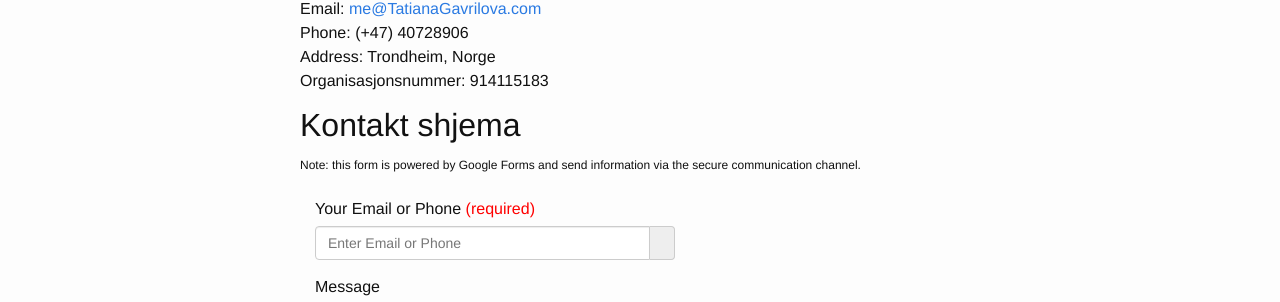
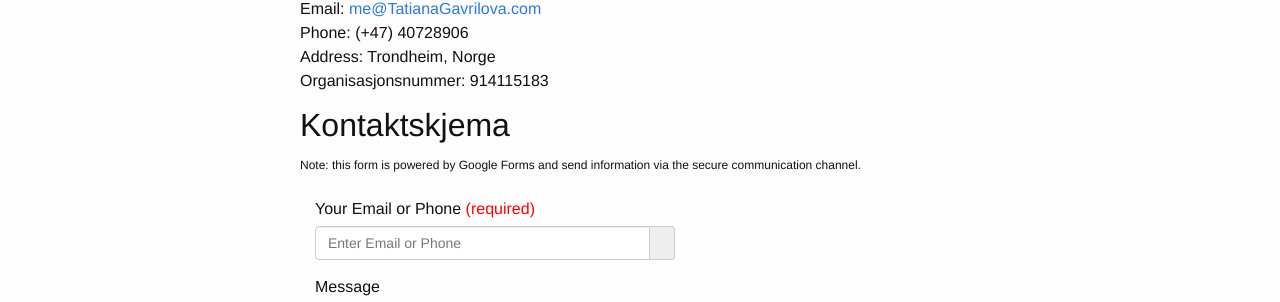
Before and after one commit to TatianaGavrilova/tatianagavrilova.github.io, a Jekyll site: the page built from 01-contacts.md, in a window 1280 px wide. Shown: the part 191-493 px from the top of the page. Built offline with Jekyll 4.4.1, drawn with Linux system fonts in a browser that asks for light colours.

Commit message:
Fix kontaktskjema

```diff
--- a/01-contacts.md
+++ b/01-contacts.md
@@ -16,7 +16,7 @@ long_title: Min kontakt info
 </div>
 </div>
 
-## Kontakt shjema
+## Kontaktskjema
 
 <sup>Note: this form is powered by Google Forms and send information via the secure communication channel.</sup>
 
```
